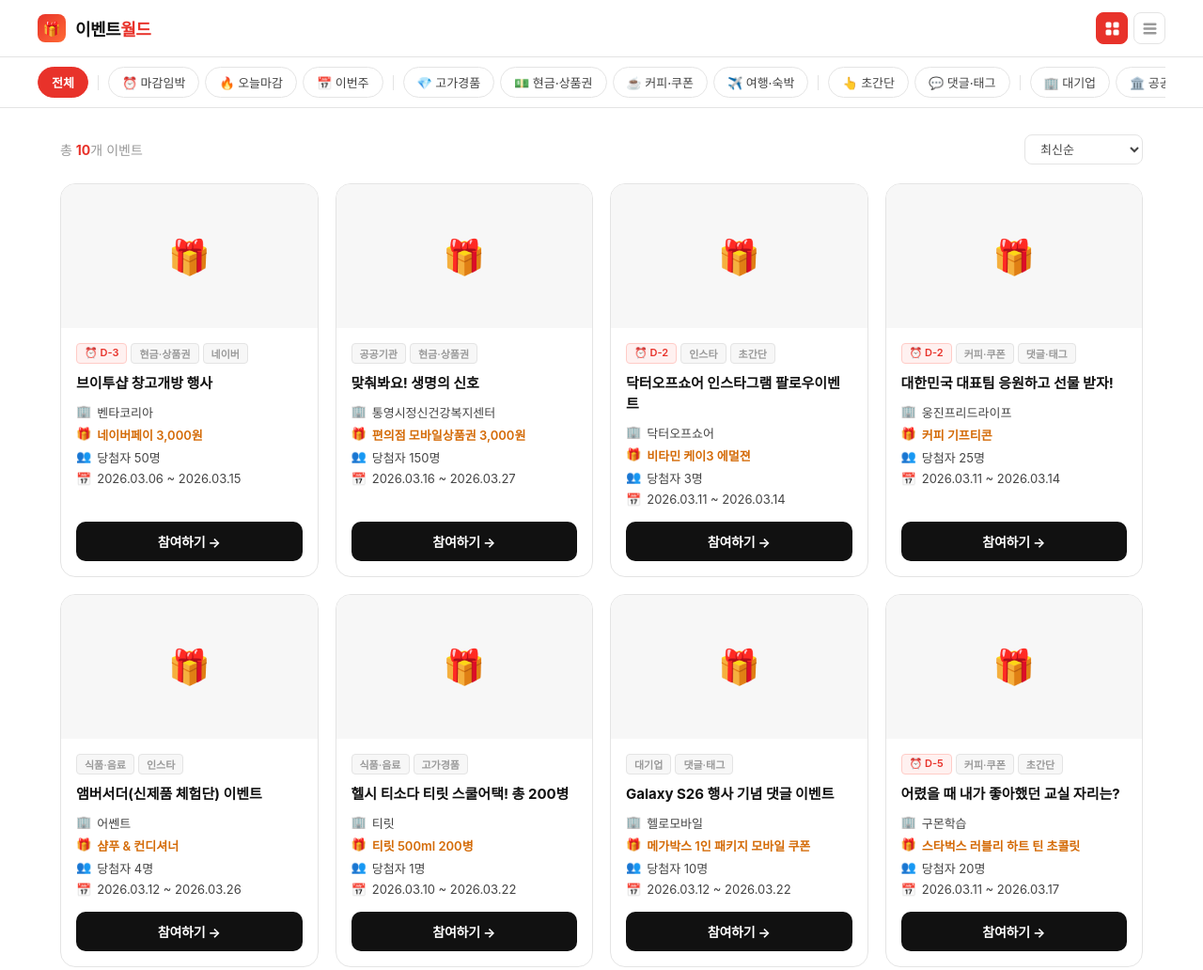
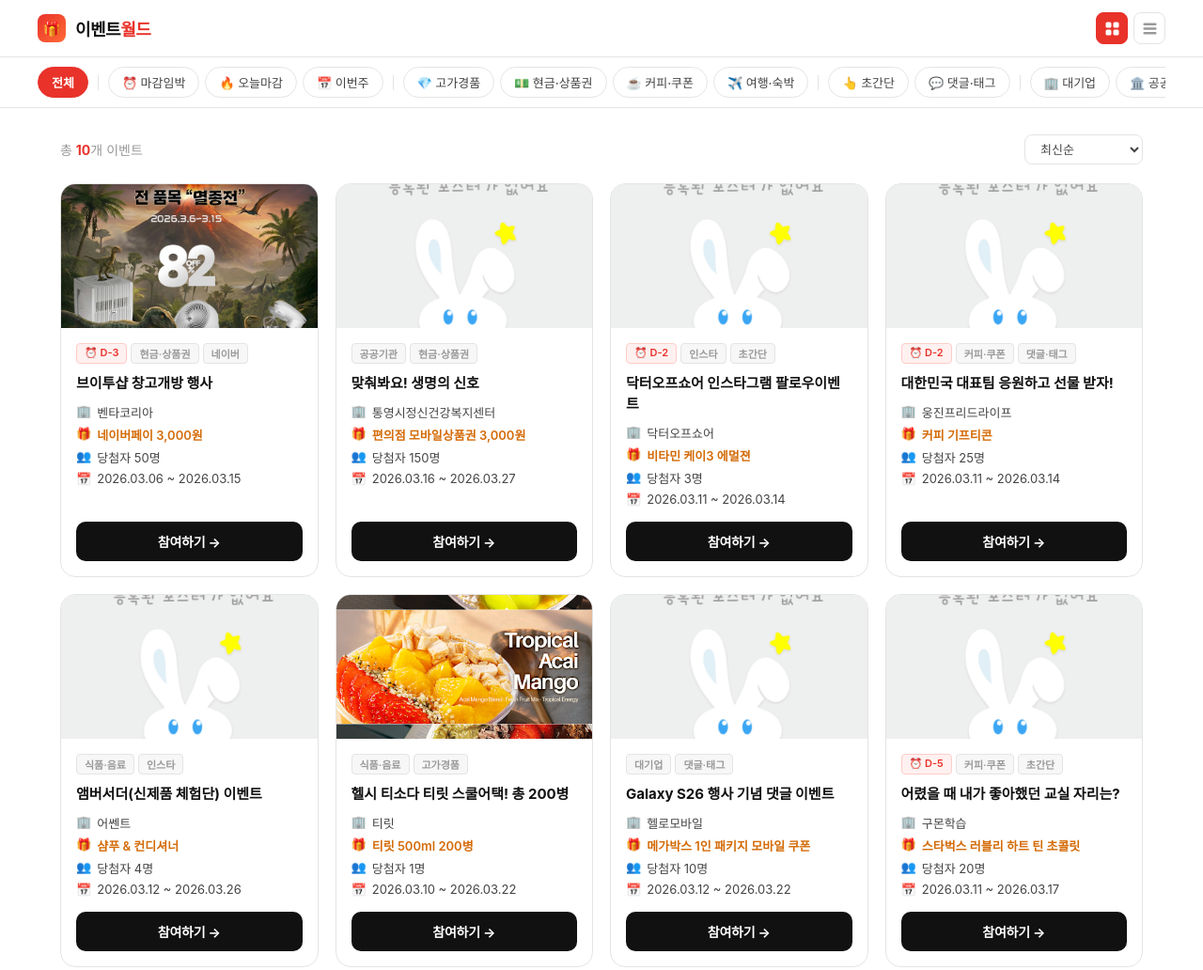
Before and after one commit to markgwak/eventworld, a plain HTML site: page index.html in a window 1280 px wide. Shown: the top 1032 px of the page at 94% size. Drawn offline with Linux system fonts and the light colour scheme; a web font is replaced by a local one.

Commit message:
Update index.html

```diff
--- a/index.html
+++ b/index.html
@@ -450,16 +450,16 @@
 
 <script>
 const EVENTS = [
-  { id:1, title:"브이투샵 창고개방 행사", host:"벤타코리아", period:"2026.03.06 ~ 2026.03.15", prize:"네이버페이 3,000원", winners:"50명", link:"https://www.suto.co.kr/bbs/link.php?bo_table=cpevent&wr_id=621984&no=1", thumbnail:"images/suto_0000.jpg", tags:["현금·상품권","네이버","초간단"] },
-  { id:2, title:"맞춰봐요! 생명의 신호", host:"통영시정신건강복지센터", period:"2026.03.16 ~ 2026.03.27", prize:"편의점 모바일상품권 3,000원", winners:"150명", link:"https://www.suto.co.kr/bbs/link.php?bo_table=cpevent&wr_id=622771&no=1", thumbnail:"images/suto_0001.png", tags:["공공기관","현금·상품권","초간단"] },
-  { id:3, title:"닥터오프쇼어 인스타그램 팔로우이벤트", host:"닥터오프쇼어", period:"2026.03.11 ~ 2026.03.14", prize:"비타민 케이3 에멀젼", winners:"3명", link:"https://www.suto.co.kr/bbs/link.php?bo_table=cpevent&wr_id=622756&no=1", thumbnail:"images/suto_0002.png", tags:["인스타","초간단"] },
-  { id:4, title:"대한민국 대표팀 응원하고 선물 받자!", host:"웅진프리드라이프", period:"2026.03.11 ~ 2026.03.14", prize:"커피 기프티콘", winners:"25명", link:"https://www.suto.co.kr/bbs/link.php?bo_table=cpevent&wr_id=622755&no=1", thumbnail:"images/suto_0003.png", tags:["커피·쿠폰","댓글·태그","초간단"] },
-  { id:5, title:"앰버서더(신제품 체험단) 이벤트", host:"어쎈트", period:"2026.03.12 ~ 2026.03.26", prize:"샴푸 & 컨디셔너", winners:"4명", link:"https://www.suto.co.kr/bbs/link.php?bo_table=cpevent&wr_id=622754&no=1", thumbnail:"images/suto_0004.png", tags:["식품·음료","인스타"] },
-  { id:6, title:"헬시 티소다 티릿 스쿨어택! 총 200병", host:"티릿", period:"2026.03.10 ~ 2026.03.22", prize:"티릿 500ml 200병", winners:"1명", link:"https://www.suto.co.kr/bbs/link.php?bo_table=cpevent&wr_id=622753&no=1", thumbnail:"images/suto_0005.png", tags:["식품·음료","고가경품","댓글·태그"] },
-  { id:7, title:"Galaxy S26 행사 기념 댓글 이벤트", host:"헬로모바일", period:"2026.03.12 ~ 2026.03.22", prize:"메가박스 1인 패키지 모바일 쿠폰", winners:"10명", link:"https://www.suto.co.kr/bbs/link.php?bo_table=cpevent&wr_id=622752&no=1", thumbnail:"images/suto_0006.png", tags:["대기업","댓글·태그","현금·상품권"] },
-  { id:8, title:"어렸을 때 내가 좋아했던 교실 자리는?", host:"구몬학습", period:"2026.03.11 ~ 2026.03.17", prize:"스타벅스 러블리 하트 틴 초콜릿", winners:"20명", link:"https://www.suto.co.kr/bbs/link.php?bo_table=cpevent&wr_id=622750&no=1", thumbnail:"images/suto_0008.png", tags:["커피·쿠폰","초간단","학생"] },
-  { id:9, title:"설레는 마음으로", host:"우리금융캐피탈", period:"2026.03.12 ~ 2026.03.24", prize:"이디야 커피", winners:"10명", link:"https://www.suto.co.kr/bbs/link.php?bo_table=cpevent&wr_id=622749&no=1", thumbnail:"images/suto_0009.png", tags:["커피·쿠폰","댓글·태그","대기업"] },
-  { id:10, title:"부산투브 — 커피 쿠폰 증정 이벤트", host:"부산투브", period:"2026.03.12 ~ 2026.03.29", prize:"커피 쿠폰", winners:"10명", link:"https://www.suto.co.kr/bbs/link.php?bo_table=cpevent&wr_id=622741&no=1", thumbnail:"images/suto_0019.png", tags:["부산","커피·쿠폰","초간단"] }
+  { id:1, title:"브이투샵 창고개방 행사", host:"벤타코리아", period:"2026.03.06 ~ 2026.03.15", prize:"네이버페이 3,000원", winners:"50명", link:"https://www.suto.co.kr/bbs/link.php?bo_table=cpevent&wr_id=621984&no=1", thumbnail:"suto_0000.jpg", tags:["현금·상품권","네이버","초간단"] },
+  { id:2, title:"맞춰봐요! 생명의 신호", host:"통영시정신건강복지센터", period:"2026.03.16 ~ 2026.03.27", prize:"편의점 모바일상품권 3,000원", winners:"150명", link:"https://www.suto.co.kr/bbs/link.php?bo_table=cpevent&wr_id=622771&no=1", thumbnail:"suto_0001.png", tags:["공공기관","현금·상품권","초간단"] },
+  { id:3, title:"닥터오프쇼어 인스타그램 팔로우이벤트", host:"닥터오프쇼어", period:"2026.03.11 ~ 2026.03.14", prize:"비타민 케이3 에멀젼", winners:"3명", link:"https://www.suto.co.kr/bbs/link.php?bo_table=cpevent&wr_id=622756&no=1", thumbnail:"suto_0002.png", tags:["인스타","초간단"] },
+  { id:4, title:"대한민국 대표팀 응원하고 선물 받자!", host:"웅진프리드라이프", period:"2026.03.11 ~ 2026.03.14", prize:"커피 기프티콘", winners:"25명", link:"https://www.suto.co.kr/bbs/link.php?bo_table=cpevent&wr_id=622755&no=1", thumbnail:"suto_0003.png", tags:["커피·쿠폰","댓글·태그","초간단"] },
+  { id:5, title:"앰버서더(신제품 체험단) 이벤트", host:"어쎈트", period:"2026.03.12 ~ 2026.03.26", prize:"샴푸 & 컨디셔너", winners:"4명", link:"https://www.suto.co.kr/bbs/link.php?bo_table=cpevent&wr_id=622754&no=1", thumbnail:"suto_0004.png", tags:["식품·음료","인스타"] },
+  { id:6, title:"헬시 티소다 티릿 스쿨어택! 총 200병", host:"티릿", period:"2026.03.10 ~ 2026.03.22", prize:"티릿 500ml 200병", winners:"1명", link:"https://www.suto.co.kr/bbs/link.php?bo_table=cpevent&wr_id=622753&no=1", thumbnail:"suto_0005.png", tags:["식품·음료","고가경품","댓글·태그"] },
+  { id:7, title:"Galaxy S26 행사 기념 댓글 이벤트", host:"헬로모바일", period:"2026.03.12 ~ 2026.03.22", prize:"메가박스 1인 패키지 모바일 쿠폰", winners:"10명", link:"https://www.suto.co.kr/bbs/link.php?bo_table=cpevent&wr_id=622752&no=1", thumbnail:"suto_0006.png", tags:["대기업","댓글·태그","현금·상품권"] },
+  { id:8, title:"어렸을 때 내가 좋아했던 교실 자리는?", host:"구몬학습", period:"2026.03.11 ~ 2026.03.17", prize:"스타벅스 러블리 하트 틴 초콜릿", winners:"20명", link:"https://www.suto.co.kr/bbs/link.php?bo_table=cpevent&wr_id=622750&no=1", thumbnail:"suto_0008.png", tags:["커피·쿠폰","초간단","학생"] },
+  { id:9, title:"설레는 마음으로", host:"우리금융캐피탈", period:"2026.03.12 ~ 2026.03.24", prize:"이디야 커피", winners:"10명", link:"https://www.suto.co.kr/bbs/link.php?bo_table=cpevent&wr_id=622749&no=1", thumbnail:"suto_0009.png", tags:["커피·쿠폰","댓글·태그","대기업"] },
+  { id:10, title:"부산투브 — 커피 쿠폰 증정 이벤트", host:"부산투브", period:"2026.03.12 ~ 2026.03.29", prize:"커피 쿠폰", winners:"10명", link:"https://www.suto.co.kr/bbs/link.php?bo_table=cpevent&wr_id=622741&no=1", thumbnail:"suto_0019.png", tags:["부산","커피·쿠폰","초간단"] }
 ];
 
 let currentFilter = '전체';
```
